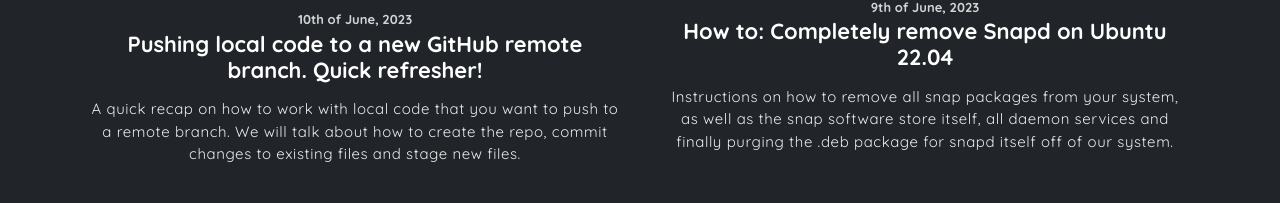
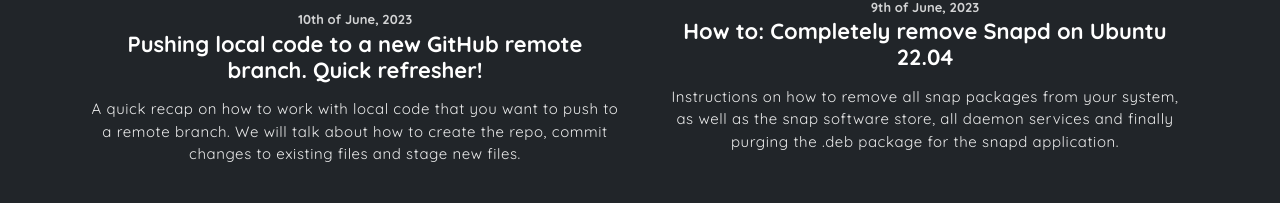
Before and after one commit to vector-vulture/lineitv2, a website: page public_html/techblogs.html in a window 1280 px wide. Shown: the part 578-781 px from the top of the page. Drawn offline with Linux system fonts and the light colour scheme.

Commit message:
edited phrasing

```diff
--- a/public_html/techblogs.html
+++ b/public_html/techblogs.html
@@ -64,7 +64,7 @@
                     <div class="card-body">
                         <h6 class="card-subtitle">9th of June, 2023</h6>
                         <h3 class="card-title">How to: Completely remove Snapd on Ubuntu 22.04</h3>
-                        <p>Instructions on how to remove all snap packages from your system, as well as the snap software store itself, all daemon services and finally purging the .deb package for snapd itself off of our system.</p>
+                        <p>Instructions on how to remove all snap packages from your system, as well as the snap software store, all daemon services and finally purging the .deb package for the snapd application.</p>
                     </div>
                 </a>
             </div>
```
